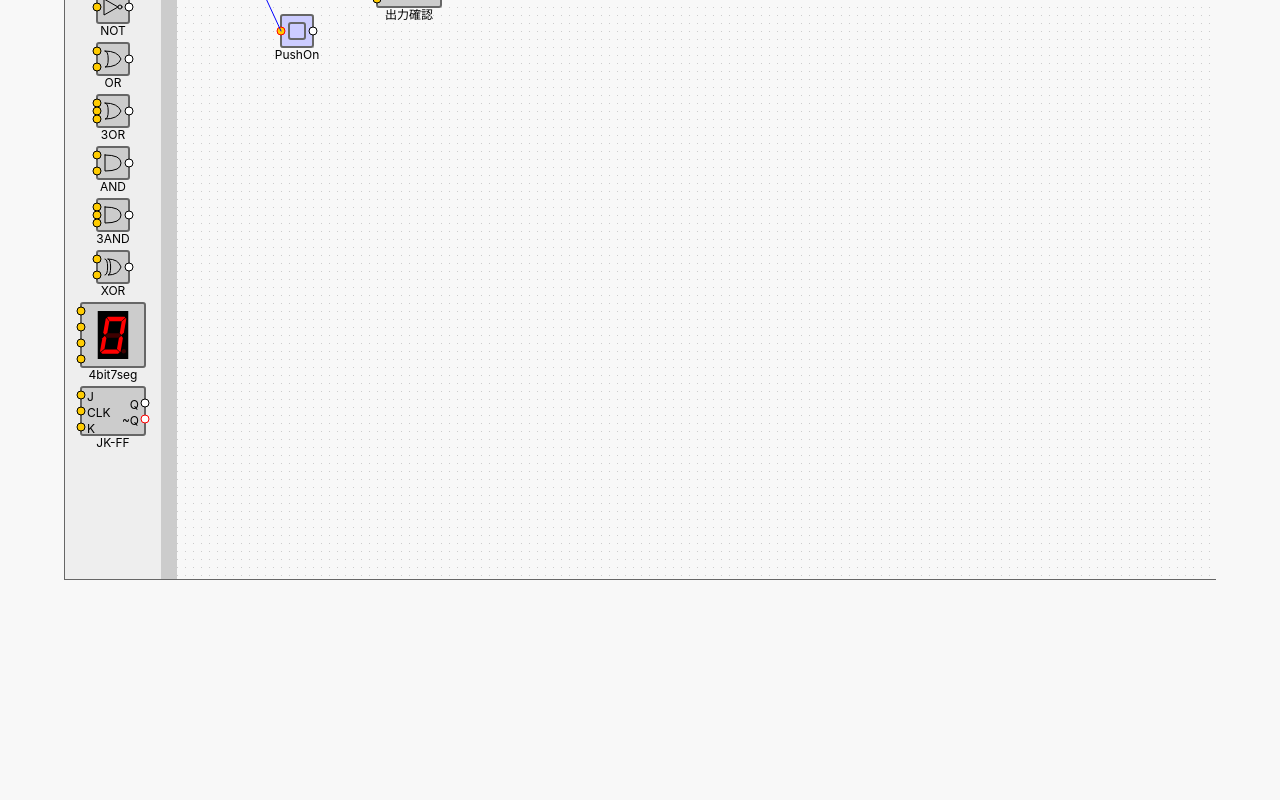
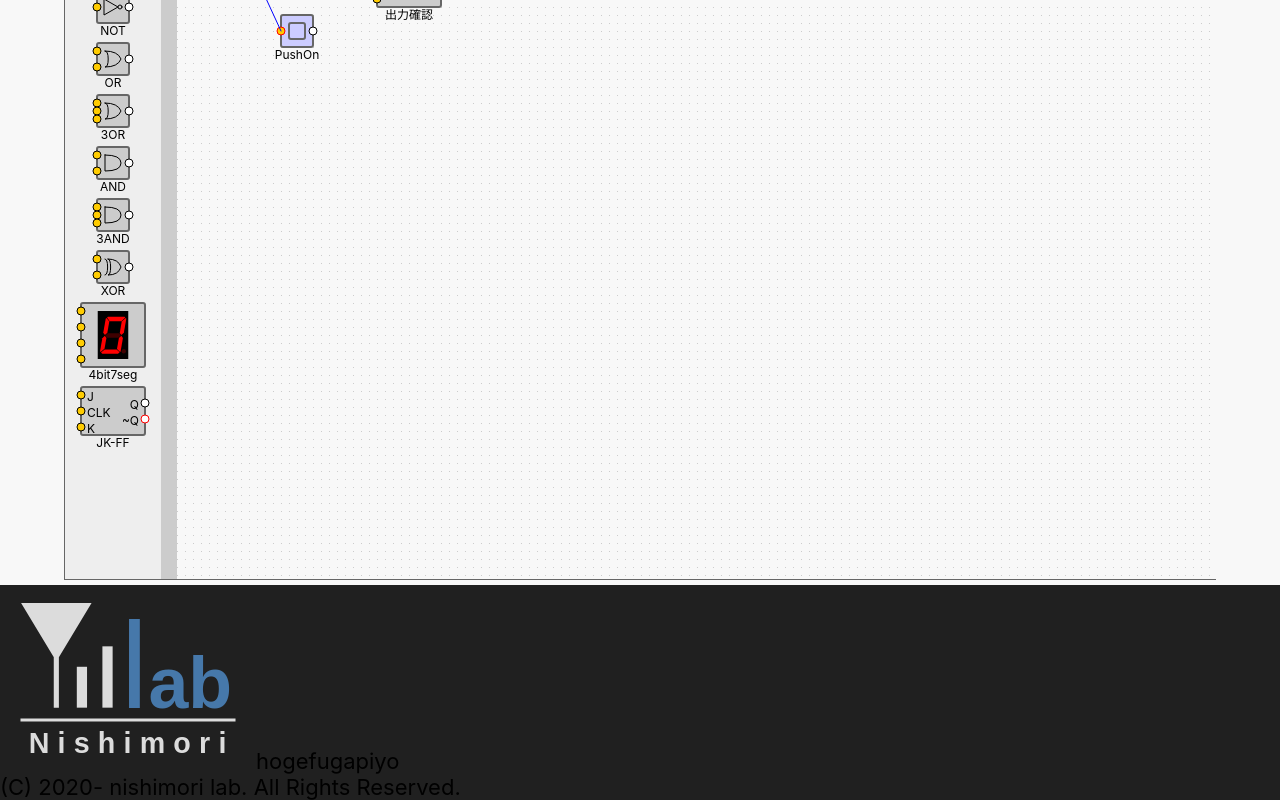
Before and after one commit to haru1843/circuit-simulation-app, a React (Create React App) app: page /circuit-simulation-app/work2 in a window 1280 px wide. Shown: the part 1301-2101 px from the top of the page. Before the commit the page ends 1886 px from the top, so only its background shows below. Built offline with nearby package versions, Linux system fonts and the light colour scheme.

Commit message:
add: footer

```diff
--- a/src/App.js
+++ b/src/App.js
@@ -5,6 +5,7 @@ import { BrowserRouter, Switch, Route } from "react-router-dom";
 import styled from "styled-components";
 
 import Header from "./views/components/header";
+import Footer from "./views/components/footer";
 import Top from "./views/pages/top";
 import Usage from "./views/pages/usage";
 import Exercise from "./views/pages/exercise";
@@ -53,6 +54,7 @@ function App() {
             <Route>not found</Route>
           </Switch>
         </div>
+        <Footer></Footer>
       </BrowserRouter>
     </AppDiv>
   );
--- /dev/null
+++ b/src/views/components/footer.js
@@ -0,0 +1,51 @@
+import React from "react";
+// import { Link } from "react-router-dom";
+
+import styled from "styled-components";
+
+import AppBar from "@material-ui/core/AppBar";
+import Toolbar from "@material-ui/core/Toolbar";
+import { createMuiTheme, ThemeProvider } from "@material-ui/core/styles";
+
+const theme = createMuiTheme({
+  palette: {
+    primary: {
+      light: "#303030",
+      main: "#202020",
+      dark: "#101010",
+      contrastText: "#fff",
+    },
+  },
+});
+
+const FooterrDiv = styled.div`
+  z-index: 99999;
+
+  background-color: rgb(32, 32, 32);
+
+  img.lab-logo {
+    width: 20%;
+  }
+`;
+
+function Footer(props) {
+  return (
+    <FooterrDiv>
+      <div>
+        <img
+          className="lab-logo"
+          src={`${process.env.PUBLIC_URL}/footer/lab_logo.svg`}
+          alt="デバイスの画像"
+        ></img>
+        <span>
+          <span>hoge</span>
+          <span>fuga</span>
+          <span>piyo</span>
+        </span>
+      </div>
+      <div>{"(C) 2020- nishimori lab. All Rights Reserved."}</div>
+    </FooterrDiv>
+  );
+}
+
+export default Footer;
```
Also changed, not shown: public/footer/lab_logo.svg (added).
